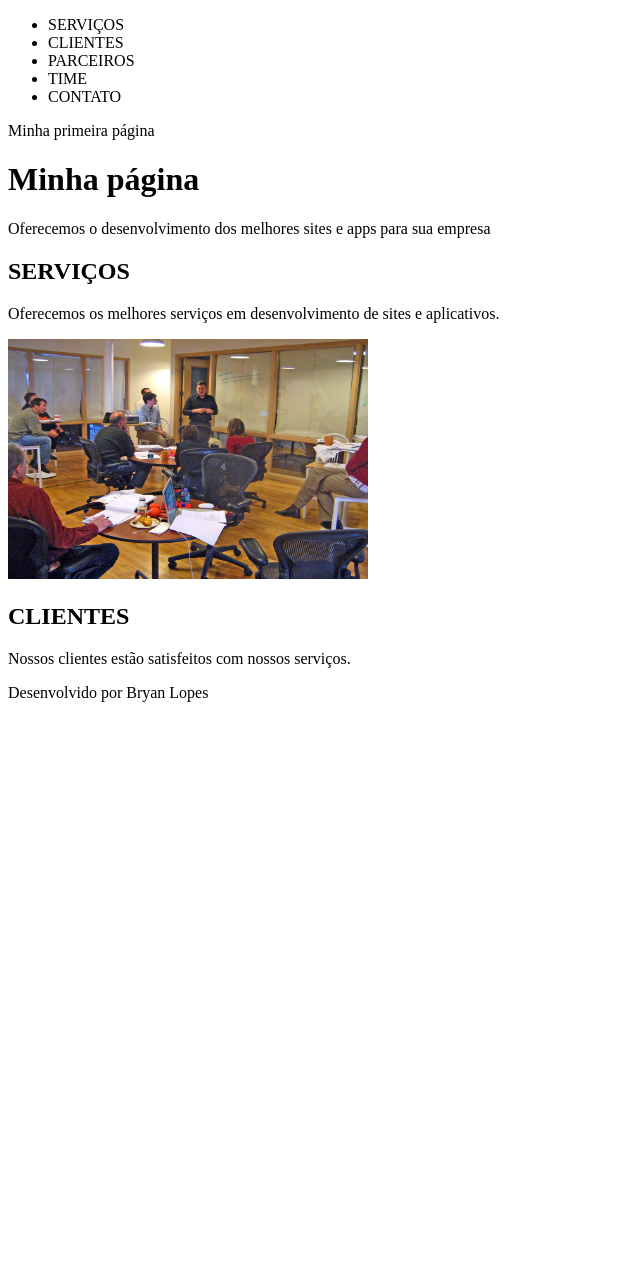
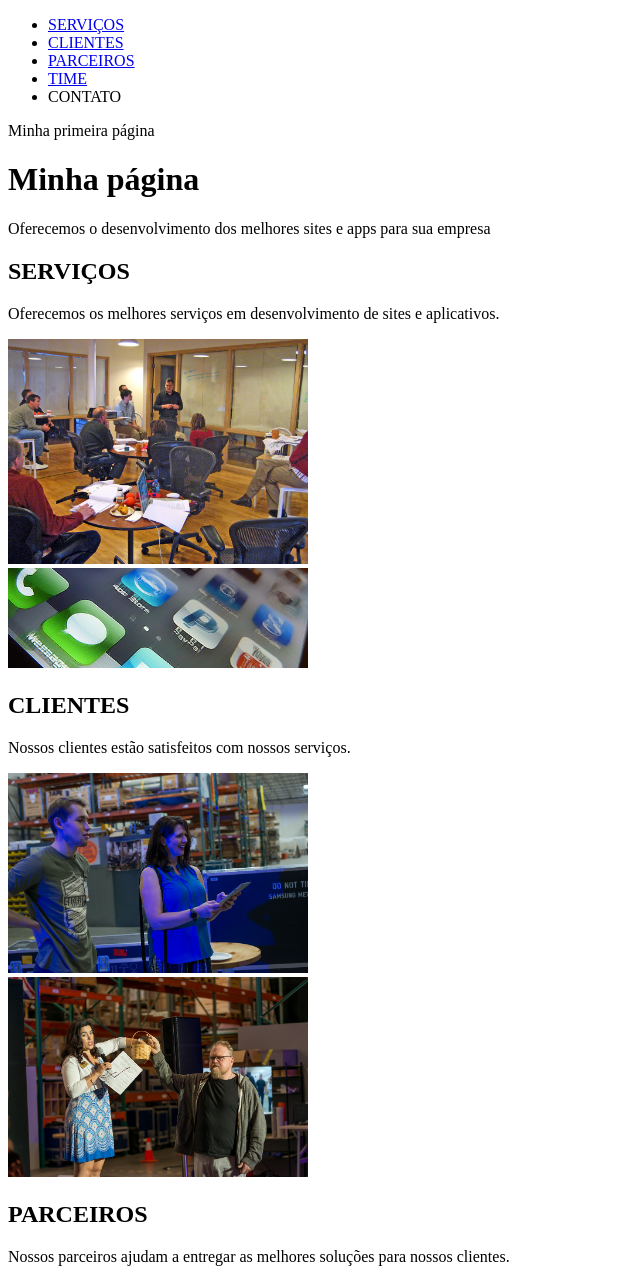
Before and after one commit to BryanLoops/CursoWebDIO, a plain HTML site: page index.html in a window 1280 px wide. Shown: the top 1279 px of the page, without its empty margins (0-640 px from the left). Before the commit the page ends 800 px from the top, so only its background shows below. Drawn offline with Linux system fonts and the light colour scheme.

Commit message:
New images, sections and links

```diff
--- a/index.html
+++ b/index.html
@@ -8,10 +8,10 @@
     <body>
         <nav>
             <ul>
-                <li>SERVIÇOS</li>
-                <li>CLIENTES</li>
-                <li>PARCEIROS</li>
-                <li>TIME</li>
+                <li><a href="#servicos">SERVIÇOS</a></li>
+                <li><a href="#clientes">CLIENTES</a></li>
+                <li><a href="#parceiros">PARCEIROS</a></li>
+                <li><a href="#time">TIME</a></li>
                 <li>CONTATO</li>
             </ul>
         </nav>
@@ -29,12 +29,45 @@
         <section id="servicos">
             <h2>SERVIÇOS</h2>
             <p>Oferecemos os melhores serviços em desenvolvimento de sites e aplicativos.</p>
-            <img src="images/369497190_d4bab4c572_b.jpg" height="240" width="360">
+            <div>
+                <img src="images/369497190_d4bab4c572_b.jpg" width="300px">
+            </div>
+            <div>
+                <img src="images/5324223435_08184240d8.jpg" width="300px">
+            </div>
         </section>
 
         <section id="clientes">
             <h2>CLIENTES</h2>
             <p>Nossos clientes estão satisfeitos com nossos serviços.</p>
+            <div>
+                <img src="images/36238194774_008987c7d4_b.jpg" width="300px">
+            </div>
+            <div>
+                <img src="images/36931657531_e850e97343_b.jpg" width="300px">
+            </div>
+        </section>
+
+        <section id="parceiros">
+            <h2>PARCEIROS</h2>
+            <p>Nossos parceiros ajudam a entregar as melhores soluções para nossos clientes.</p>
+            <div>
+                <img src="images/49449841938_d8c11cb9e0_b.jpg" width="300px">
+            </div>
+            <div>
+                <img src="images/49449847863_80790a299b_b.jpg" width="300px">
+            </div>
+        </section>
+
+        <section id="time">
+            <h2>TIME</h2>
+            <p>Nosso time trabalho com muita qualidade e empenho para entregar o melhor produto para nossos clientes.</p>
+            <div>
+                <img src="images/12676689384_b95a11ea3f_b.jpg" width="300px">
+            </div>
+            <div>
+                <img src="images/890937938_0763afa8d2_b.jpg" width="300px">
+            </div>
         </section>
 
         <footer>
```
Also changed, not shown: images/12676689384_b95a11ea3f_b.jpg (added), images/36238194774_008987c7d4_b.jpg (added), images/36931657531_e850e97343_b.jpg (added), images/49449841938_d8c11cb9e0_b.jpg (added), images/49449847863_80790a299b_b.jpg (added), images/5324223435_08184240d8.jpg (added), images/890937938_0763afa8d2_b.jpg (added).
